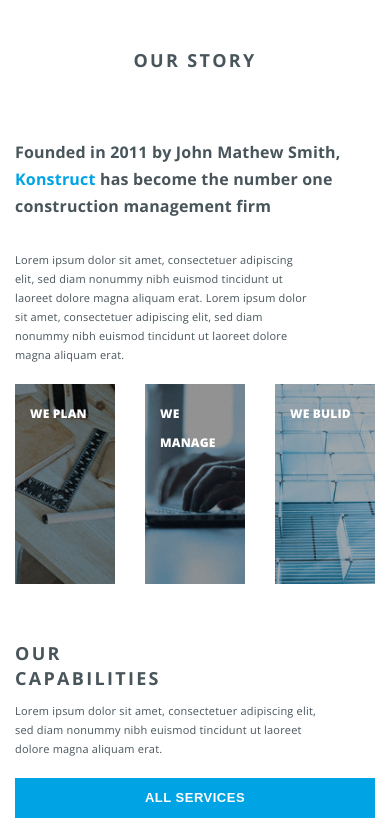
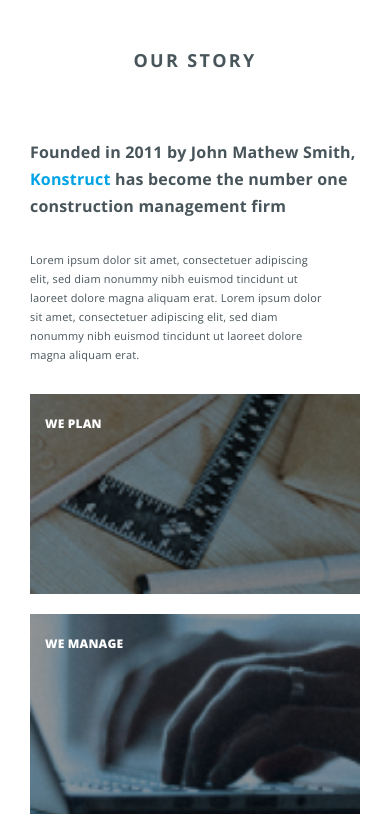
Before and after one commit to AzatBaisynov/mobile-front, a plain HTML site: page index.html in a window 390 px wide. Shown: the part 940-1771 px from the top of the page. Drawn offline with nearby package versions, Linux system fonts and the light colour scheme.

Commit message:
second comm

```diff
--- a/css/media.css
+++ b/css/media.css
@@ -19,8 +19,13 @@
     }
     .footer_top {
         height: 400px;
+    }
 
+    .col-4 p{
+        font-size: 14px;
     }
+
+
     .socials {
         display: flex;
         flex-wrap: wrap;
@@ -70,6 +75,16 @@
         margin-bottom: 10px;
         margin-left: 50px;
     }
+    .row {
+        margin: 0;
+    }
+
+    .wrapper_col4 {
+        width: 100%;
+        flex-wrap: wrap;
+        margin: 10px 0;
+
+    }
     .cap-content {
         display: flex;
         align-items: center;
@@ -95,6 +110,10 @@
     .links {
         margin-top: 30px;
         margin-left: 0;
+    }
+
+    .col-4 p {
+        font-size: 18px;
     }
 }
 
@@ -130,6 +149,14 @@
         font-size: 18px;
     }
 
+    .marg {
+        margin: 0 -15px;
+        display: flex;
+        flex-wrap: wrap;
+    }
+
+
+
     .hero_desc {
         max-width: 300px;
     }
@@ -141,17 +168,25 @@
     .newsletter_form {
         display: flex;
         flex-direction: column;
-        margin-top: 10px;
+        margin-top: 20px;
         margin-left: 0;
     }
+
+    .newsletter_title {
+        margin-bottom: 10px;
+    }
+
     .newsletter_form_input{
         width: 230px;
+        margin: 10px 0;
     }
 
     .footer_top {
         height: 600px;
     }
     .socials {
-        margin-left: 120px;
+        margin-left: 96px;
     }
+
+
 }
--- a/index.html
+++ b/index.html
@@ -57,14 +57,14 @@
 			</div>
 			<!-- vtoraya, pravaya kolonka kartinki-->
 			<div class="col-6">
-				<div class="row">
-					<div class="col-4">
+				<div class="row marg">
+					<div class="col-4 wrapper_col4">
 						<div class="about_info_item we_plan "><p>we plan</p></div>
 					</div>
-					<div class="col-4">
+					<div class="col-4 wrapper_col4">
 						<div class="about_info_item we_manage"><p>we manage</p></div>
 					</div>
-					<div class="col-4">
+					<div class="col-4 wrapper_col4">
 						<div class="about_info_item we_build"><p>we bulid</p></div>
 					</div>
 				</div>
@@ -87,7 +87,7 @@
 			</div>
 		</div>
 		<div class="row wrapper_row">
-			<div class="col-4 wrapper">
+			<div class="col-4 wrapper_col4">
 				<div class="cap-content ">
 					<img src="./images/Bitmap.png" alt="">
 					<h3 class="cap-heading">PROJECT AND CONSTRUCTION MANAGEMENT</h3>
@@ -96,7 +96,7 @@
 						ut laoreet dolore magna aliquam erat.</p>
 				</div>
 			</div>
-			<div class="col-4 wrapper">
+			<div class="col-4 wrapper_col4">
 				<div class="cap-content">
 					<img src="./images/Bitmap%20(1).png" alt="">
 					<h3 class="cap-heading">STRUCTURE AUDIT AND MAINTENANCE</h3>
@@ -105,7 +105,7 @@
 						ut laoreet dolore magna aliquam erat.</p>
 				</div>
 			</div>
-			<div class="col-4 wrapper">
+			<div class="col-4 wrapper_col4">
 				<div class="cap-content">
 					<img src="./images/Bitmap%20(2).png" alt="">
 					<h3 class="cap-heading">FACTORY CONSTRUCTION AND MODELING</h3>
```
